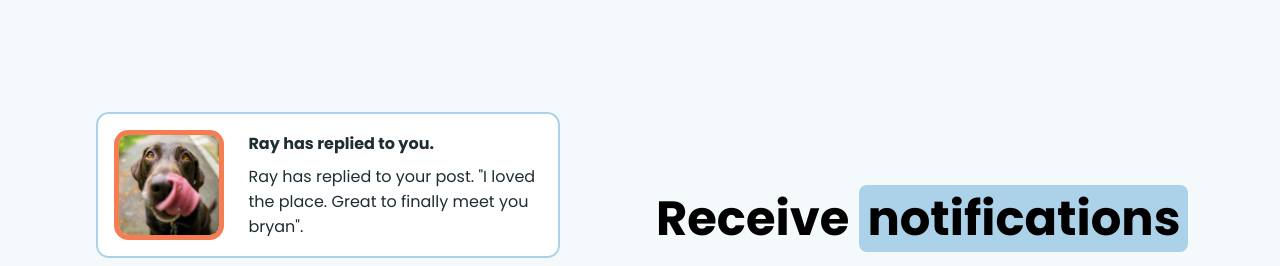
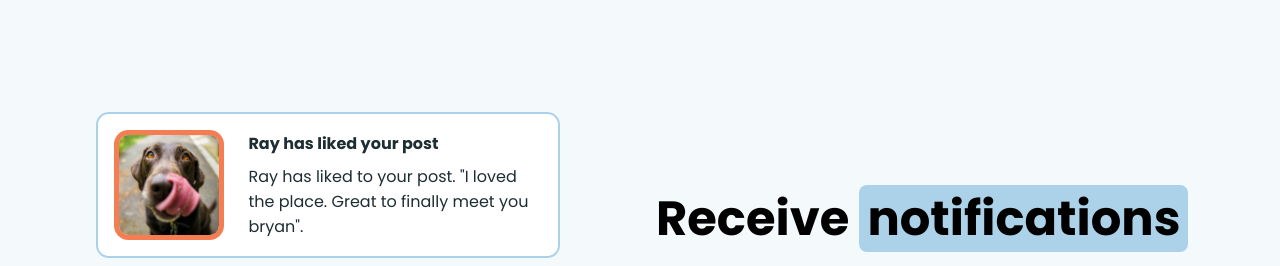
Before and after one commit to HeryRuiz/PetLoverHub, a React (Vite) app: page / in a window 1280 px wide. Shown: the part 1440-1706 px from the top of the page. Built offline with nearby package versions, Linux system fonts and the light colour scheme.

Commit message:
changed title for notification

```diff
--- a/src/pages/landing/Noti.jsx
+++ b/src/pages/landing/Noti.jsx
@@ -14,9 +14,9 @@ function Noti() {
           <div className="noti__item">
             <img src={ray} alt="Owner Image" className="noti__image" />
             <div className="noti__action">
-              <p className="noti__title">Ray has replied to you.</p>
+              <p className="noti__title">Ray has liked your post</p>
               <p className="noti__des">
-                Ray has replied to your post. "I loved the place. Great to
+                Ray has liked to your post. "I loved the place. Great to
                 finally meet you bryan".
               </p>
             </div>
```
